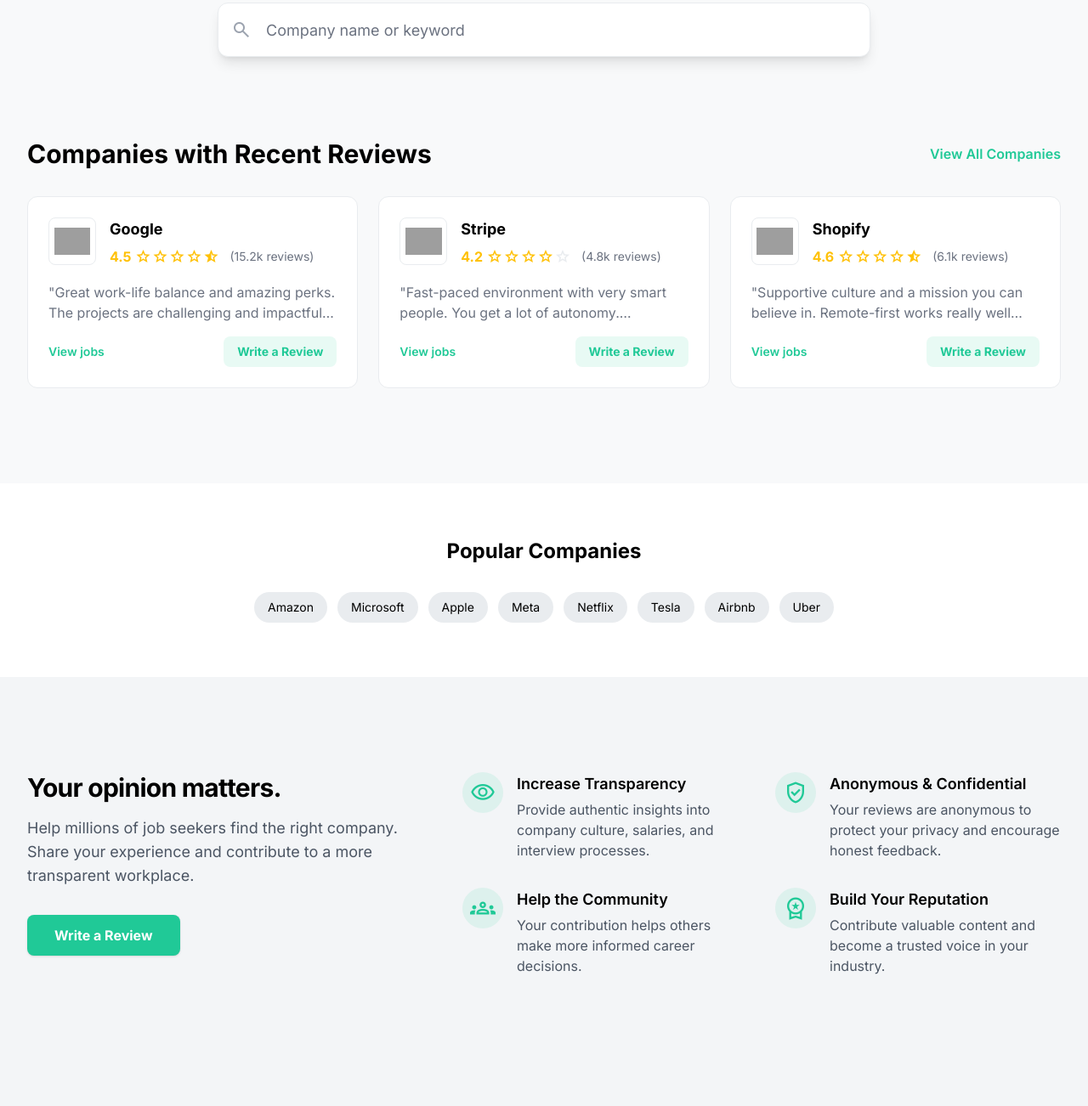
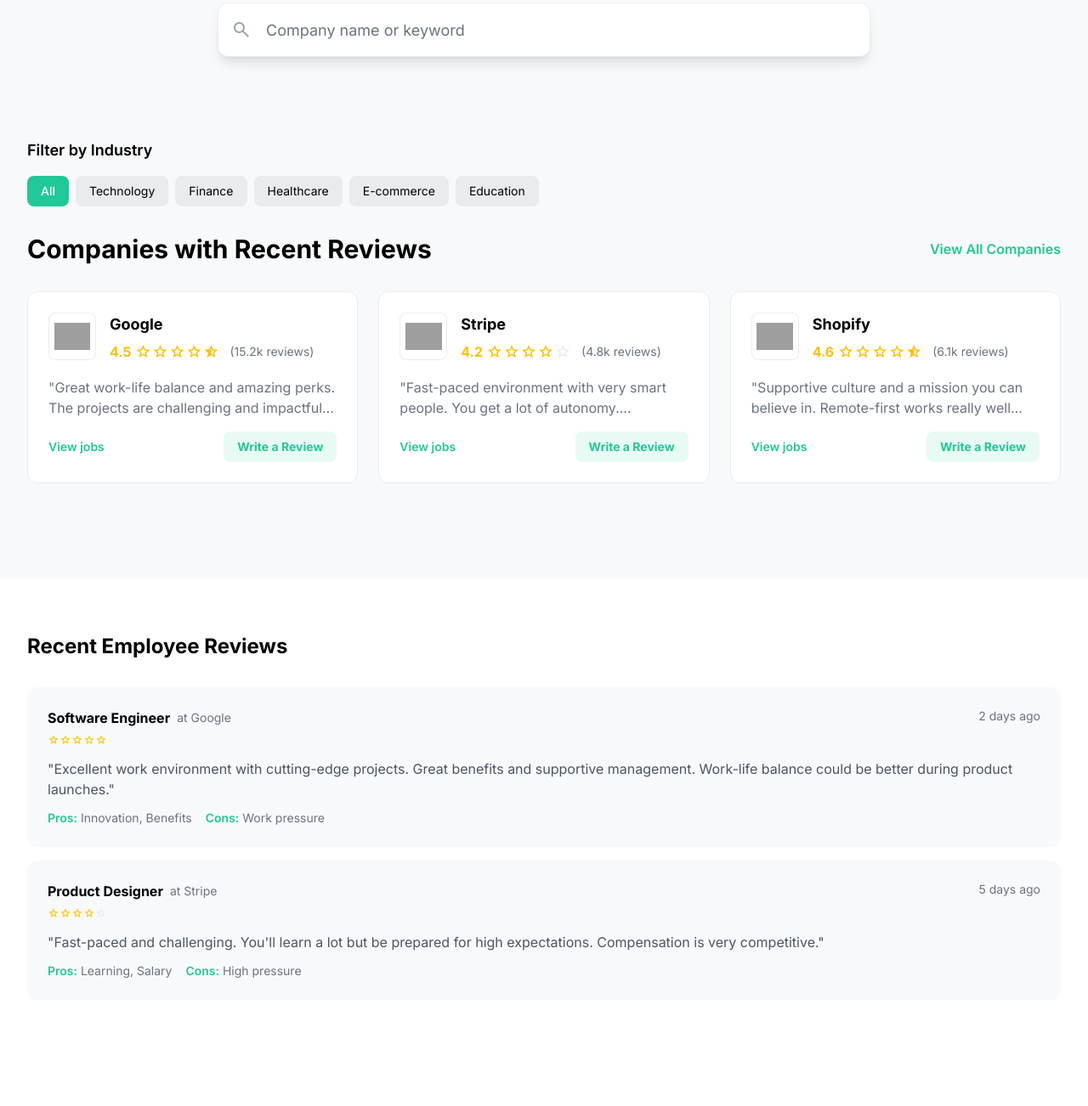
Before and after one commit to Loafer000/devlink, a plain HTML site: page job-market/company-reviews.html in a window 1280 px wide. Shown: the part 326-1628 px from the top of the page at 85% size. Drawn offline with nearby package versions, Linux system fonts and the light colour scheme; grey boxes are pictures that could not be loaded.

Commit message:
Add industry filters, recent reviews section, and salary comparison by location

```diff
--- a/job-market/company-reviews.html
+++ b/job-market/company-reviews.html
@@ -69,6 +69,17 @@
 </section>
 <section class="pb-20 sm:pb-24 lg:pb-28">
 <div class="mx-auto max-w-screen-xl px-4 sm:px-6 lg:px-8">
+<div class="mb-8">
+<h3 class="text-lg font-semibold mb-4">Filter by Industry</h3>
+<div class="flex flex-wrap gap-2">
+<button class="px-4 py-2 bg-primary text-white rounded-lg text-sm font-medium">All</button>
+<button class="px-4 py-2 bg-neutral-light dark:bg-neutral-dark rounded-lg text-sm hover:bg-primary hover:text-white transition-colors">Technology</button>
+<button class="px-4 py-2 bg-neutral-light dark:bg-neutral-dark rounded-lg text-sm hover:bg-primary hover:text-white transition-colors">Finance</button>
+<button class="px-4 py-2 bg-neutral-light dark:bg-neutral-dark rounded-lg text-sm hover:bg-primary hover:text-white transition-colors">Healthcare</button>
+<button class="px-4 py-2 bg-neutral-light dark:bg-neutral-dark rounded-lg text-sm hover:bg-primary hover:text-white transition-colors">E-commerce</button>
+<button class="px-4 py-2 bg-neutral-light dark:bg-neutral-dark rounded-lg text-sm hover:bg-primary hover:text-white transition-colors">Education</button>
+</div>
+</div>
 <div class="flex flex-col md:flex-row items-center justify-between gap-4 mb-8">
 <h2 class="text-3xl font-bold">Companies with Recent Reviews</h2>
 <a class="font-semibold text-primary hover:underline" href="#">View All Companies</a>
@@ -150,6 +161,59 @@
 <div class="mt-auto pt-4 flex justify-between items-center">
 <a class="text-primary font-semibold text-sm hover:underline" href="find-job.html">View jobs</a>
 <button class="h-9 px-4 bg-primary/10 text-primary text-sm font-bold rounded-lg hover:bg-primary/20">Write a Review</button>
+</div>
+</div>
+</div>
+</div>
+</section>
+<section class="py-16 bg-white dark:bg-neutral-dark/30">
+<div class="mx-auto max-w-screen-xl px-4 sm:px-6 lg:px-8">
+<h2 class="text-2xl font-bold mb-8">Recent Employee Reviews</h2>
+<div class="space-y-4">
+<div class="p-6 bg-neutral-light/30 dark:bg-neutral-dark/20 rounded-xl">
+<div class="flex items-start justify-between mb-3">
+<div>
+<div class="flex items-center gap-2 mb-1">
+<span class="font-bold">Software Engineer</span>
+<span class="text-sm text-gray-500">at Google</span>
+</div>
+<div class="flex text-amber">
+<span class="material-symbols-outlined text-sm">star</span>
+<span class="material-symbols-outlined text-sm">star</span>
+<span class="material-symbols-outlined text-sm">star</span>
+<span class="material-symbols-outlined text-sm">star</span>
+<span class="material-symbols-outlined text-sm">star</span>
+</div>
+</div>
+<span class="text-sm text-gray-500">2 days ago</span>
+</div>
+<p class="text-gray-600 dark:text-gray-400">"Excellent work environment with cutting-edge projects. Great benefits and supportive management. Work-life balance could be better during product launches."</p>
+<div class="mt-3 flex gap-4 text-sm">
+<span class="text-gray-500"><span class="font-semibold text-primary">Pros:</span> Innovation, Benefits</span>
+<span class="text-gray-500"><span class="font-semibold text-primary">Cons:</span> Work pressure</span>
+</div>
+</div>
+<div class="p-6 bg-neutral-light/30 dark:bg-neutral-dark/20 rounded-xl">
+<div class="flex items-start justify-between mb-3">
+<div>
+<div class="flex items-center gap-2 mb-1">
+<span class="font-bold">Product Designer</span>
+<span class="text-sm text-gray-500">at Stripe</span>
+</div>
+<div class="flex text-amber">
+<span class="material-symbols-outlined text-sm">star</span>
+<span class="material-symbols-outlined text-sm">star</span>
+<span class="material-symbols-outlined text-sm">star</span>
+<span class="material-symbols-outlined text-sm">star</span>
+<span class="material-symbols-outlined text-sm text-neutral-light dark:text-neutral-dark">star</span>
+</div>
+</div>
+<span class="text-sm text-gray-500">5 days ago</span>
+</div>
+<p class="text-gray-600 dark:text-gray-400">"Fast-paced and challenging. You'll learn a lot but be prepared for high expectations. Compensation is very competitive."</p>
+<div class="mt-3 flex gap-4 text-sm">
+<span class="text-gray-500"><span class="font-semibold text-primary">Pros:</span> Learning, Salary</span>
+<span class="text-gray-500"><span class="font-semibold text-primary">Cons:</span> High pressure</span>
 </div>
 </div>
 </div>
```
Also changed, not shown: job-market/salary-guide.html (+31 -0 lines).
